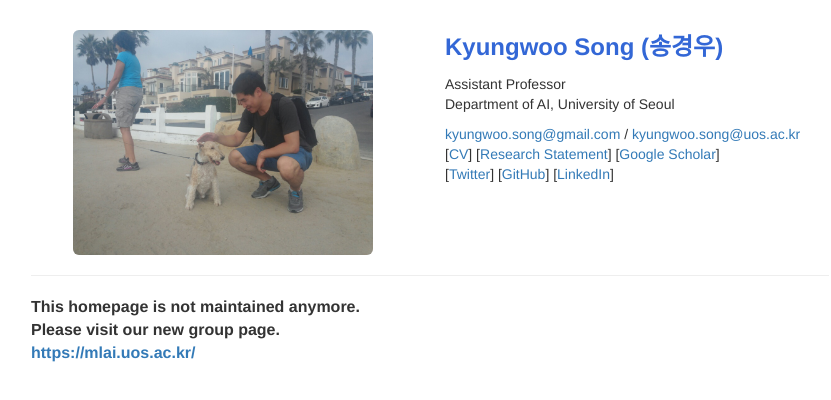
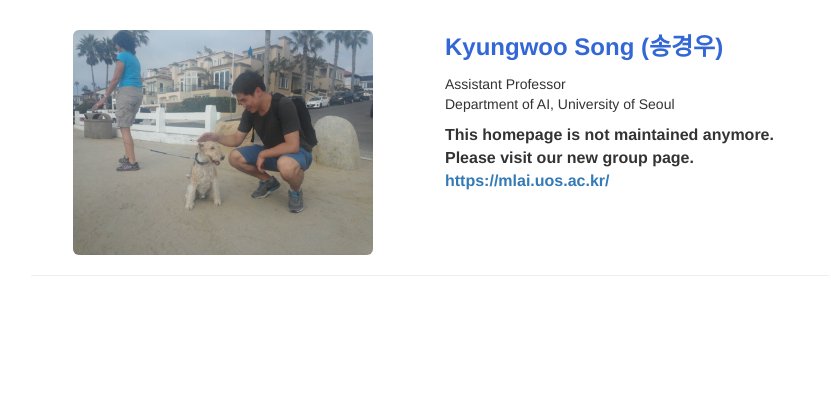
Before and after one commit to gtshs2/gtshs2.github.io, a plain HTML site: page index.html in a window 1280 px wide. Shown: the whole page, without its empty margins (210-1041 px from the left). Drawn offline with Linux system fonts and the light colour scheme.

Commit message:
Update index.html

```diff
--- a/index.html
+++ b/index.html
@@ -30,16 +30,21 @@
 			Department of AI, University of Seoul
         </p>
         <p>
+			<!--
             <a href="mailto:kyungwoo.song@gmail.com">kyungwoo.song@gmail.com</a> / <a href="mailto:kyungwoo.song@uos.ac.kr">kyungwoo.song@uos.ac.kr</a><br>
             [<a href="assets/KyungwooSong_CV.pdf">CV</a>]
 			[<a href="assets/Research Statement.pdf">Research Statement</a>]
             [<a href="https://scholar.google.com/citations?user=HWxRii4AAAAJ&hl=ko">Google Scholar</a>] <br>
-            [<a href="https://twitter.com/kyungwoosong">Twitter</a>]
+            [<a href="https://twitter.com/kyungwoosong">Twitter</a>] -->
 			<!--[<a href="https://wain-together.tistory.com/">News Letter</a>]-->
             <!--[<a href="https://www.facebook.com/profile.php?id=100001834113402">Facebook</a>]-->
-			[<a href="https://github.com/gtshs2">GitHub</a>]
-            [<a href="https://www.linkedin.com/in/song-kyungwoo-862863155/">LinkedIn</a>]
+			<!--[<a href="https://github.com/gtshs2">GitHub</a>]
+            [<a href="https://www.linkedin.com/in/song-kyungwoo-862863155/">LinkedIn</a>]-->
             <!--[<a href="bio.html">Bio</a>]-->
+			<p> <font size="3">
+			<b> This homepage is not maintained anymore. </b><br>
+			<b> Please visit our new group page. </b><br>
+			<a href="https://mlai.uos.ac.kr/"><b>https://mlai.uos.ac.kr/</b></a>
             <br>
         </p>
     </div>
@@ -47,10 +52,10 @@
 <hr>
 
 </div>
-<p> <font size="3">
+<!--<p> <font size="3">
 <b> This homepage is not maintained anymore. </b><br>
 <b> Please visit our new group page. </b><br>
-<a href="https://mlai.uos.ac.kr/"><b>https://mlai.uos.ac.kr/</b></a><br>
+<a href="https://mlai.uos.ac.kr/"><b>https://mlai.uos.ac.kr/</b></a><br>-->
 <!--
 I am an Assistant Professor at the University of Seoul, working on machine learning and its applications. <br>
 I am looking for motivated students. If you are interested in working with me, please send me an email. <br> <br>
```
